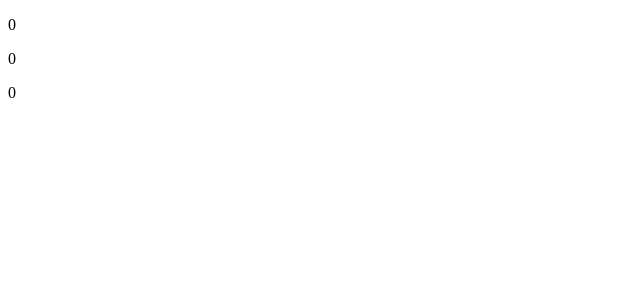
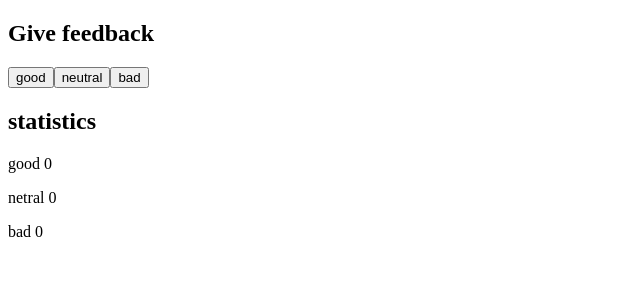
Before and after one commit to crlsrgz/fso, a React (Vite) app in the folder part1/unicafe/: page / in a window 1280 px wide. Shown: the top 300 px of the page, without its empty margins (0-640 px from the left). Built offline with nearby package versions, Linux system fonts and the light colour scheme.

Commit message:
part1d-exercise-1.6

```diff
--- a/part1/unicafe/src/App.jsx
+++ b/part1/unicafe/src/App.jsx
@@ -6,13 +6,37 @@ const App = () => {
   const [neutral, setNeutral] = useState(0)
   const [bad, setBad] = useState(0)
 
+  function Button({onSmash, text}){
+    console.log("click")
+    return(
+      <button onClick={onSmash}>{text}</button>
+    )
+  }
+
+  const increaseCount = () => setGood(good + 1)
+  const increaseNeutral = () => setNeutral(neutral + 1)
+  const increaseBad = () => setBad(bad + 1)
+
   return (
     <div>
-      <p>{good}</p>
-      <p>{neutral}</p>
-      <p>{bad}</p>
+      <header>
+        <h2>Give feedback</h2>
+      </header>
+      <div>
+        <Button onSmash={increaseCount} text={"good"} />
+        <Button onSmash={increaseNeutral} text={"neutral"} />
+        <Button onSmash={increaseBad} text={"bad"} />
+
+      </div>
+
+      <div>
+        <h2>statistics</h2>
+        <p><span>good </span><span>{good}</span></p>
+        <p><span>netral </span><span>{neutral}</span></p>
+        <p><span>bad </span><span>{bad}</span></p>
+      </div>
     </div>
   )
 }
 
-export default App
+export default App;
```
